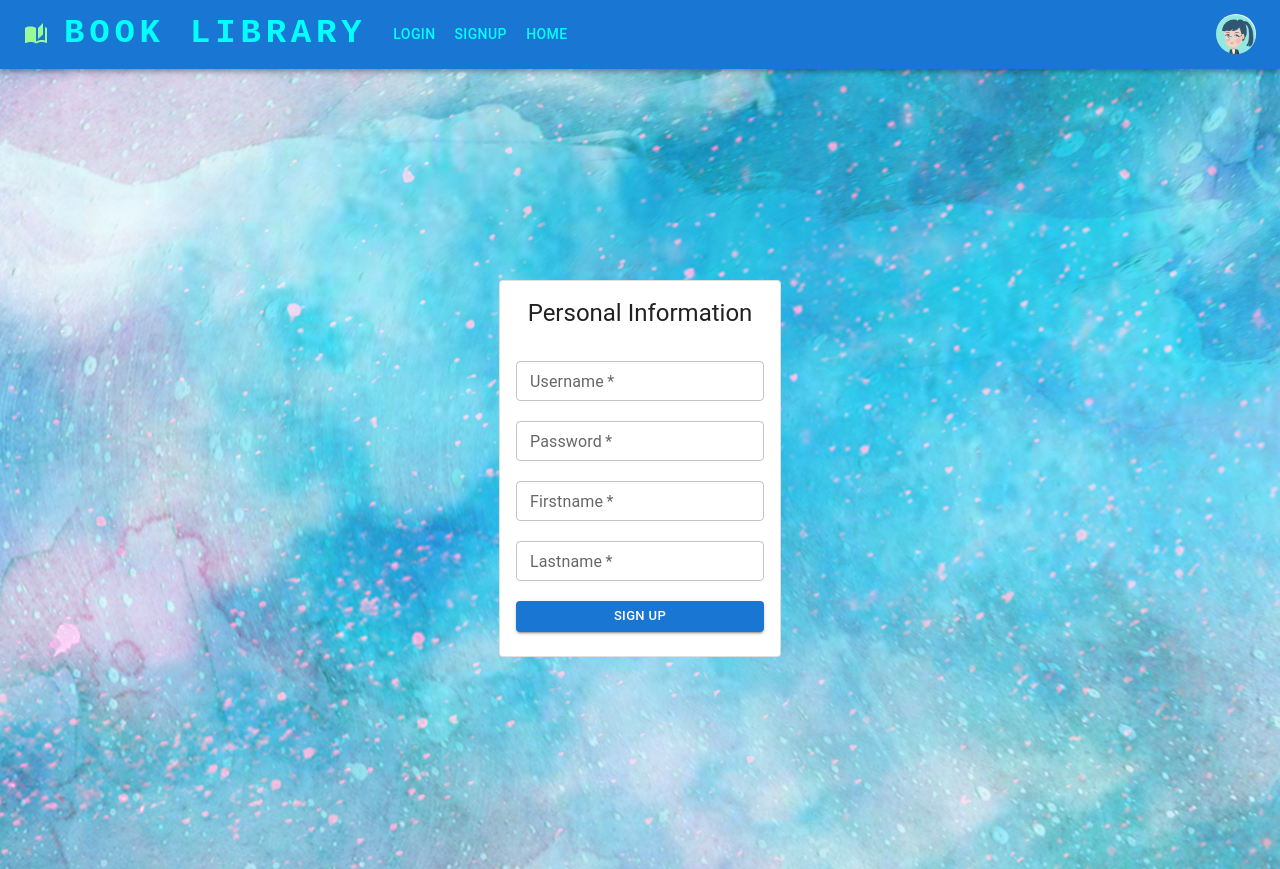
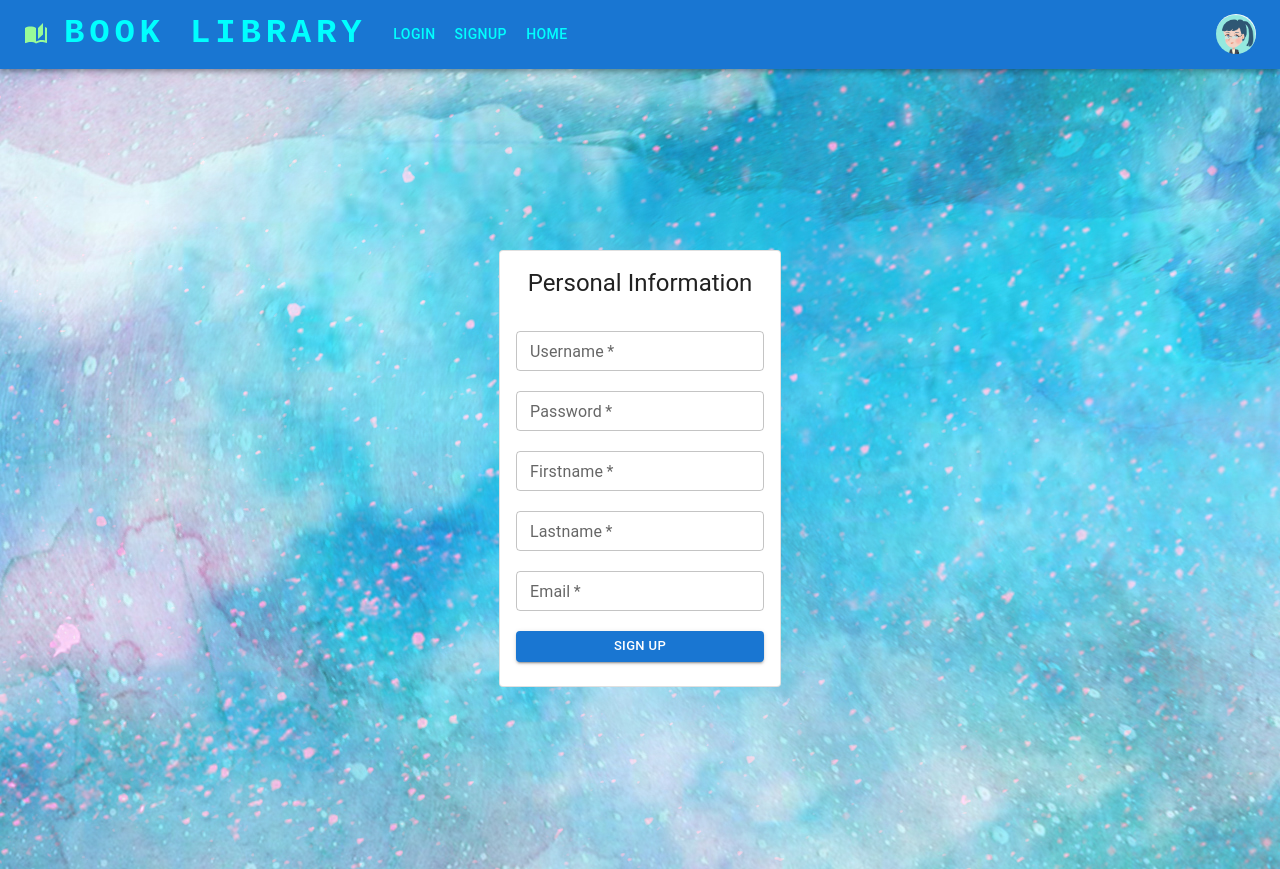
Before and after one commit to syllogism1123/myBookLib, a React (Create React App) app in the folder book-frontend/: page /signup in a window 1280 px wide. Built offline with nearby package versions, Linux system fonts and the light colour scheme.

Commit message:
add user email filed to frontend

```diff
--- a/book-frontend/src/componet/AccountPage.tsx
+++ b/book-frontend/src/componet/AccountPage.tsx
@@ -20,7 +20,7 @@ type Props = {
     user: User | null
 }
 export const AccountPage = (props: Props) => {
-    const initialState: User = {id: "", username: "", password: "", firstname: "", lastname: ""};
+    const initialState: User = {id: "", username: "", password: "", firstname: "", lastname: "", email: ""};
     const navigate = useNavigate();
     const [user, setUser] = useState<User>(initialState);
     const {updateUser} = useUser();
@@ -139,8 +139,8 @@ export const AccountPage = (props: Props) => {
                             style={{marginBottom: '10px', backgroundColor: "white"}}
                             inputProps={{style: {textAlign: 'center'}}}
                             size="small"
-                />*/}
-
+                        />
+*/}
                         <TextField
                             name="firstname"
                             type="text"
@@ -149,8 +149,8 @@ export const AccountPage = (props: Props) => {
                             style={{marginBottom: '20px'}}
                             inputProps={{style: {textAlign: 'center', backgroundColor: "white"}}}
                             onChange={onChange}
+                        />
 
-                        />
                         <TextField
                             name="lastname"
                             type="text"
@@ -160,7 +160,15 @@ export const AccountPage = (props: Props) => {
                             inputProps={{style: {textAlign: 'center', backgroundColor: "white"}}}
                             onChange={onChange}
                         />
-
+                        <TextField
+                            name="email"
+                            type="email"
+                            value={user?.email}
+                            size="small"
+                            style={{marginBottom: '20px'}}
+                            inputProps={{style: {textAlign: 'center', backgroundColor: "white"}}}
+                            onChange={onChange}
+                        />
                         <div className="button-container">
                             <Button variant="contained" type="submit" size="small" onClick={handleCancel}>
                                 Cancel
--- a/book-frontend/src/componet/SignUpPage.tsx
+++ b/book-frontend/src/componet/SignUpPage.tsx
@@ -11,7 +11,7 @@ type createUserProps = {
 export const SignUpPage = (props: createUserProps) => {
 
     const initial: UserModel = {
-        username: "", password: "", firstname: "", lastname: ""
+        username: "", password: "", firstname: "", lastname: "", email: ""
     }
     const [user, setUser] = useState<UserModel>(initial);
     const {error, setError} = useUser();
@@ -100,6 +100,17 @@ export const SignUpPage = (props: createUserProps) => {
                             size="small"
                             style={{marginBottom: '20px'}}
                         />
+                        <TextField
+                            name="email"
+                            type="email"
+                            required
+                            label="Email"
+                            value={user.email}
+                            onChange={onChange}
+                            placeholder="email@example.com"
+                            size="small"
+                            style={{marginBottom: '20px'}}
+                        />
                         <Button variant="contained" type="submit" size="small">
                             Sign Up
                         </Button>
```
Also changed, not shown: book-frontend/src/model/UserModel.tsx (+4 -3 lines), 2 other files (tests, documents, lock files or other folders). Lines whose indentation alone changed are shown as unchanged.
